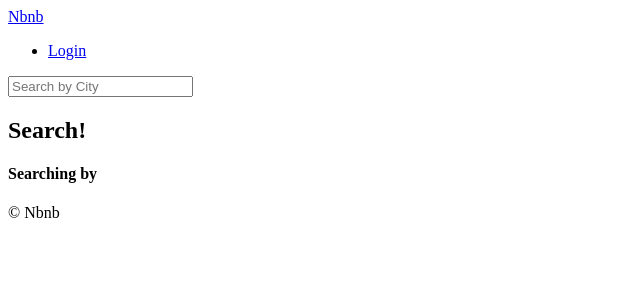
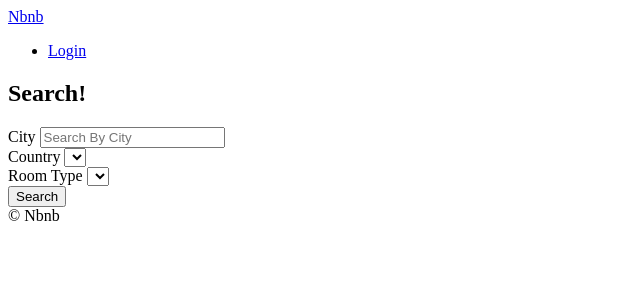
Before and after one commit to IntelligenceTeam/Airbnb-clone, a Django app: template templates/rooms/search.html in a window 1280 px wide. Shown: the top 300 px of the page, without its empty margins (0-640 px from the left). Run offline with Django 3.2, Linux system fonts and the light colour scheme; the template is opened without the code that fills it, so the values that code supplies are empty.

Commit message:
#13.1 Starting the Form

```diff
--- a/templates/base.html
+++ b/templates/base.html
@@ -9,7 +9,19 @@
 </head>
 
 <body>
-    {% include "partials/header.html" %}
+    <header>
+        {% include 'partials/nav.html' %}
+        {% block search-bar %}
+            <form method="get" action="{% url "rooms:search" %}">
+                <input name="city" placeholder="Search By City">
+            </form>
+        {% endblock search-bar %}
+        {% comment %}
+            header태그 안에는 value가 전달되지 않음.
+            value를 전달하려는 것은 검색한 city가 태그에 입력되어 있도록 하기 위해서다.
+            그래서 value가 전달되는 form태그는 search.html에 있다.
+        {% endcomment %}
+    </header>
     {% block content %}
     {% endblock content %}
     {% include "partials/footer.html" %}
--- a/templates/partials/header.html
+++ /dev/null
@@ -1,9 +0,0 @@
-<header>
-    <a href="{% url "core:home" %}">Nbnb</a>
-    <ul>
-        <li><a href="#">Login</a></li>
-    </ul>
-    <form action="{% url "rooms:search" %}">
-        <input name="city" placeholder="Search by City" />
-    </form>
-</header>
--- /dev/null
+++ b/templates/partials/nav.html
@@ -0,0 +1,4 @@
+<a href="{% url "core:home" %}">Nbnb</a>
+<ul>
+    <li><a href="#">Login</a></li>
+</ul>
--- a/templates/rooms/search.html
+++ b/templates/rooms/search.html
@@ -5,10 +5,38 @@
 {% endblock page_title %}
 
 
+{% block search-bar %}
+{% endblock search-bar %}
+
+
 {% block content %}
 
     <h2>Search!</h2>
 
-    <h4>Searching by {{city}}</h4>
+    <form action="{% url "rooms:search" %}">
+        <div>
+            <label for="city">City</label>
+            <input value="{{city}}" id="city" name="city" placeholder="Search By City" />
+        </div>
+
+        <div>
+            <label for="country">Country</label>
+            <select name="country" id="country">
+                {% for country in countries %}
+                    <option value="{{country.code}}">{{country.name}}</option>
+                {% endfor %}
+            </select>
+        </div>
+
+        <div>
+            <label for="room_type">Room Type</label>
+            <select name="room_type" id="room_type">
+                {% for room_type in room_types %}
+                    <option value="{{room_type.pk}}">{{room_type.name}}</option>
+                {% endfor %}
+            </select>
+        </div>
+        <button>Search</button>
+    </form>
 
 {% endblock content %}
```
Also changed, not shown: rooms/views.py (+8 -2 lines).
